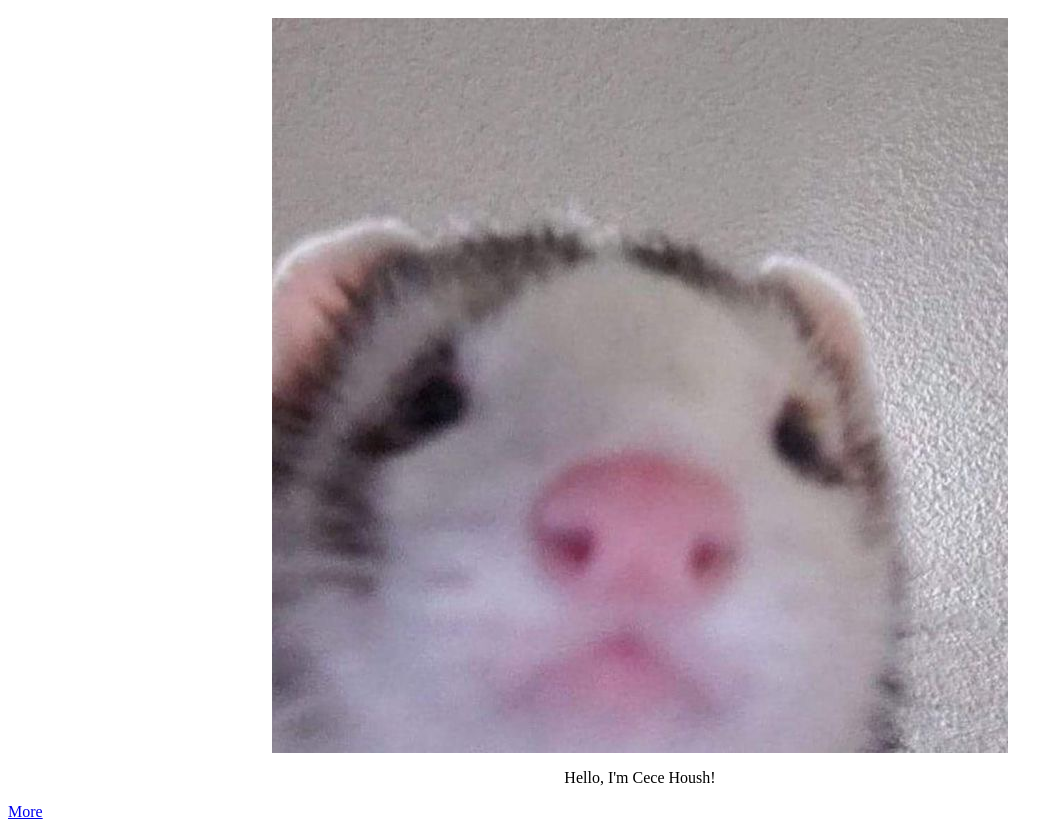
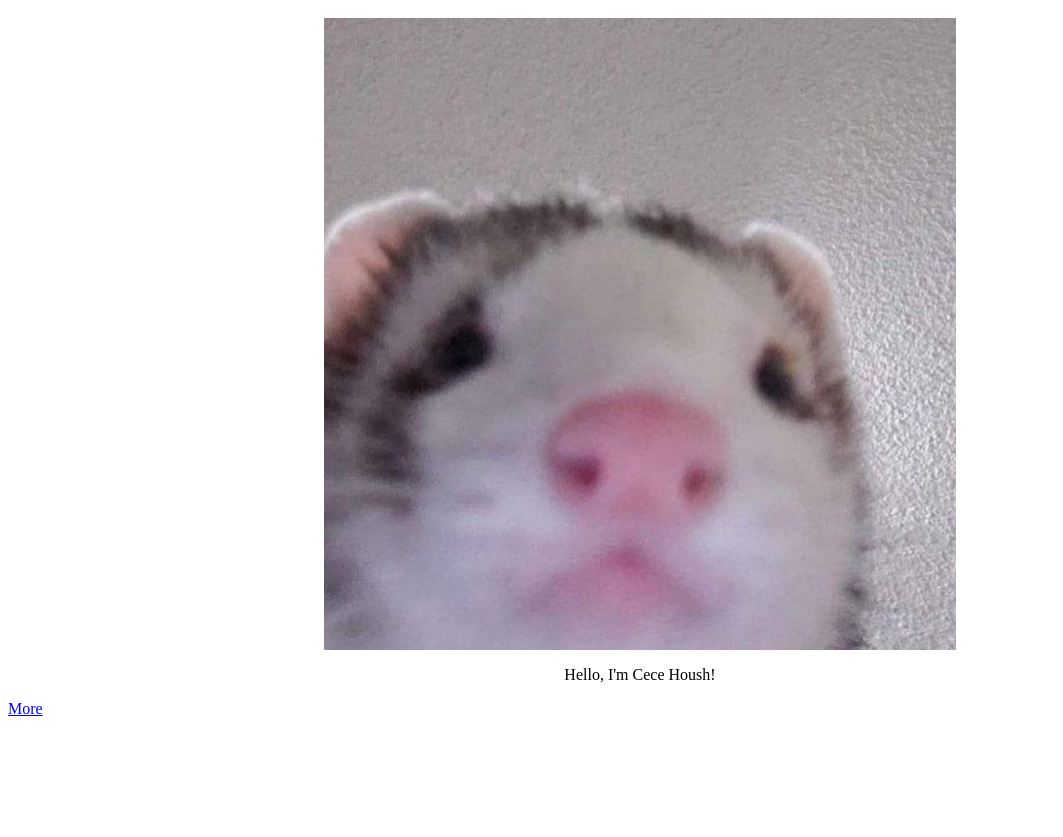
Before and after one commit to cecehoush/choush, a plain HTML site: page index.html in a window 1280 px wide. Shown: the part 48-885 px from the top of the page, without its empty margins (0-1063 px from the left). After the commit the page ends 800 px from the top, so only its background shows below. Drawn offline with Linux system fonts and the light colour scheme.

Commit message:
smaller photo

```diff
--- a/index.html
+++ b/index.html
@@ -8,7 +8,7 @@
     <!-- Replace the lines in this body with your content. -->
     <div style="text-align: center;">
       <h1>CS Web page Project</h1>
-      <img src="ceec.JPG">
+      <img src="ceec.JPG" style="width: 50%;">
       <p>Hello, I'm Cece Housh!</p>
     </div>
     <p><a href="secondpage.html">More</a></p>
```
